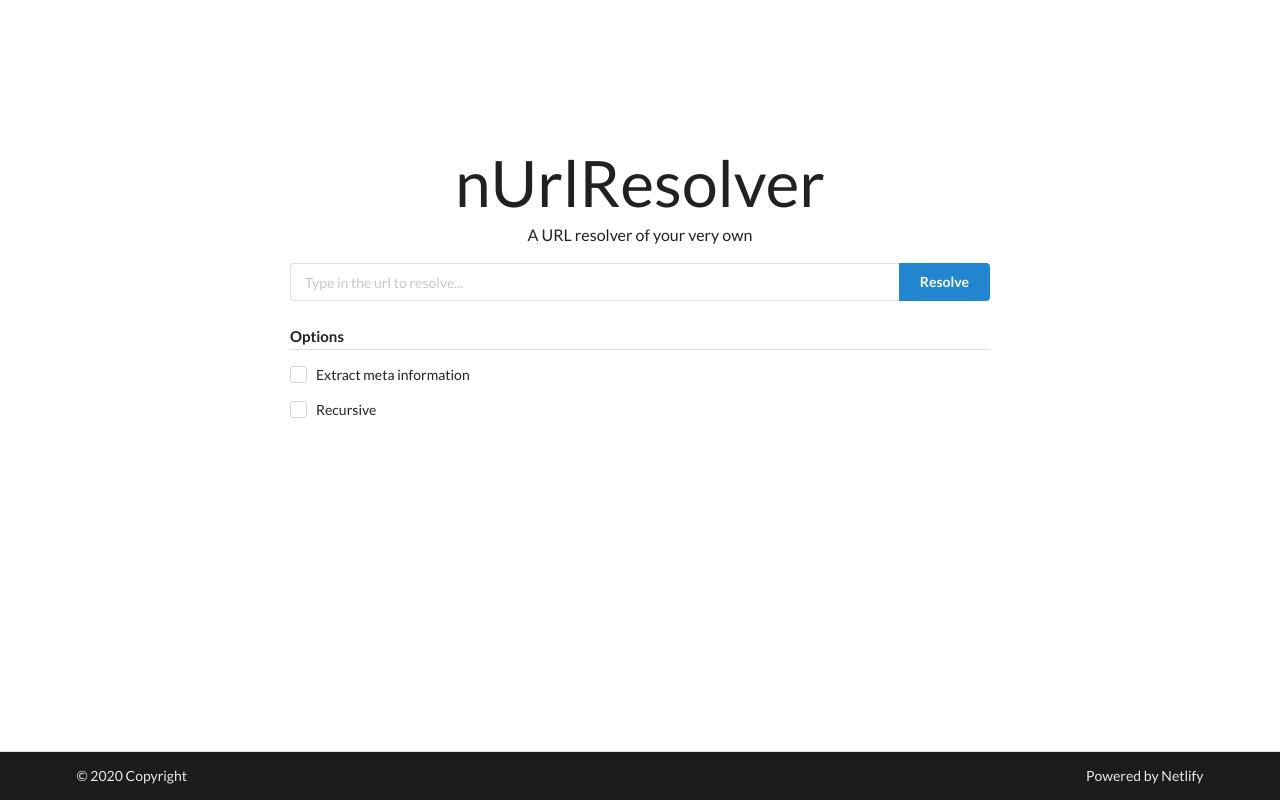
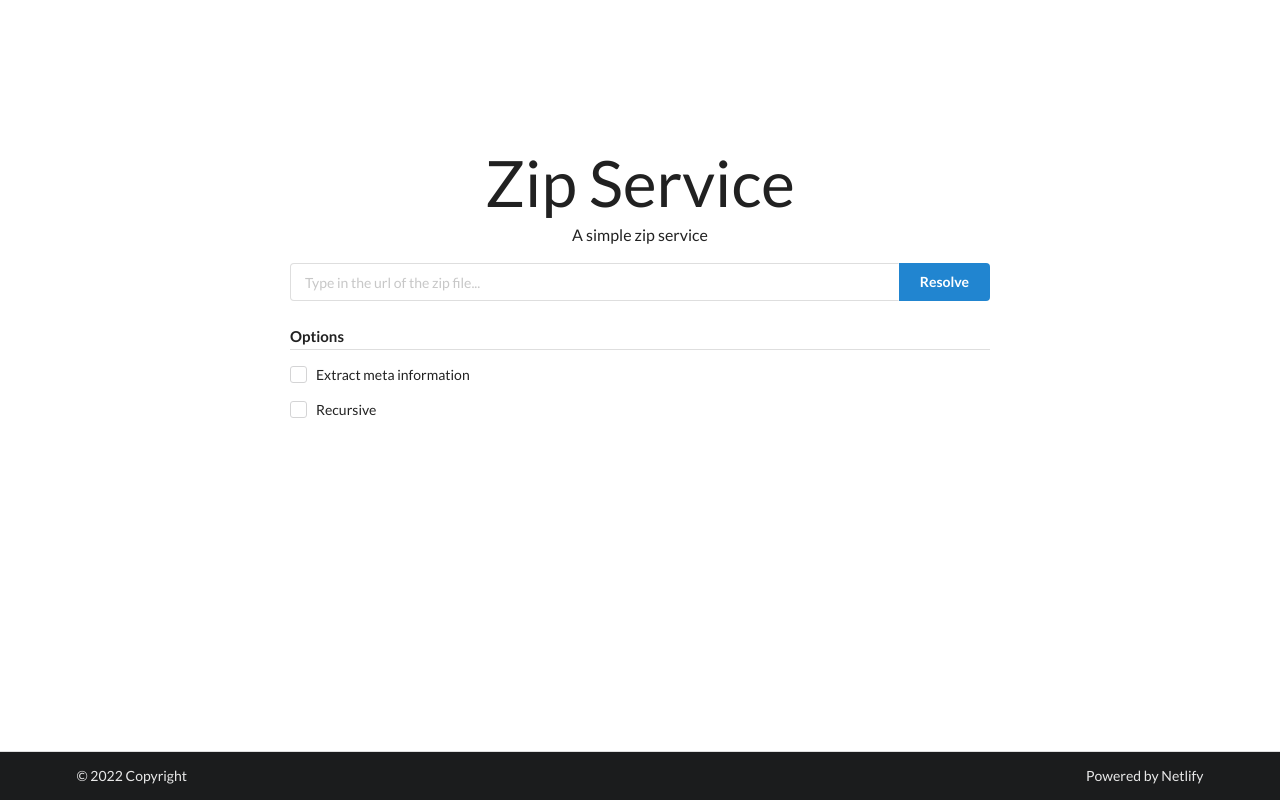
Before and after one commit to mnsrulz/zipservice-netlify, a website: page index.html in a window 1280 px wide. Drawn offline with nearby package versions, Linux system fonts and the light colour scheme.

Commit message:
fix the zip service url

```diff
--- a/express/server.js
+++ b/express/server.js
@@ -18,7 +18,7 @@ router.get('/', (req, res) => {
 router.get('/list', async(req, res) => {
     const { q } = req.query;
     if (q) {
-        const directory = await unzipper.Open.url(zipRequestProxy(), zipFileUrl);
+        const directory = await unzipper.Open.url(zipRequestProxy(), q);
         const result = directory.files.filter(f => f.type === 'File').map(({
             path,
             compressedSize,
--- a/index.html
+++ b/index.html
@@ -6,9 +6,7 @@
     <meta http-equiv="X-UA-Compatible" content="IE=edge,chrome=1" />
     <meta name="viewport" content="width=device-width, initial-scale=1, minimum-scale=1, maximum-scale=1">
     <title>nurlresolver-demo</title>
-  <link rel="stylesheet" href="https://cdnjs.cloudflare.com/ajax/libs/semantic-ui/2.4.1/semantic.min.css"
-    integrity="sha512-8bHTC73gkZ7rZ7vpqUQThUDhqcNFyYi2xgDgPDHc+GXVGHXq+xPjynxIopALmOPqzo9JZj0k6OqqewdGO3EsrQ=="
-    crossorigin="anonymous" />
+    <link rel="stylesheet" href="https://cdnjs.cloudflare.com/ajax/libs/semantic-ui/2.4.1/semantic.min.css" integrity="sha512-8bHTC73gkZ7rZ7vpqUQThUDhqcNFyYi2xgDgPDHc+GXVGHXq+xPjynxIopALmOPqzo9JZj0k6OqqewdGO3EsrQ==" crossorigin="anonymous" />
     <style type="text/css">
         .masthead.segment {
             height: 100%;
@@ -48,16 +46,15 @@
         <div id="app" class="ui vertical masthead segment">
             <div class="ui text center aligned container">
                 <h1 class="ui header">
-          nUrlResolver
+                    Zip Service
                 </h1>
-        <p>A URL resolver of your very own</p>
+                <p>A simple zip service</p>
                 <div class="ui middle aligned left aligned grid">
                     <div class="row">
                         <div class="column">
                             <form method="GET" class="ui form" @submit="resolve">
                                 <div class="ui fluid action input">
-                  <input type="text" autofocus name="q" placeholder="Type in the url to resolve..."
-                    v-bind:class="{ disabled: isResolving }" v-model="queryUrl">
+                                    <input type="text" autofocus name="q" placeholder="Type in the url of the zip file..." v-bind:class="{ disabled: isResolving }" v-model="queryUrl">
                                     <div class="ui primary button" v-if="isResolving">Cancel</div>
                                     <button class="ui primary button" v-bind:class="{ disabled: isResolving }" v-else>Resolve</button>
                                 </div>
@@ -94,7 +91,7 @@
             <div class="ui container">
                 <div class="ui grid">
                     <div class="eight wide column">
-            <p>© 2020 Copyright</p>
+                        <p>© 2022 Copyright</p>
                     </div>
                     <div class="eight wide column right aligned">
                         <p>Powered by Netlify</p>
@@ -103,20 +100,16 @@
             </div>
         </div>
     </div>
-  <script src="https://code.jquery.com/jquery-3.1.1.min.js"
-    integrity="sha256-hVVnYaiADRTO2PzUGmuLJr8BLUSjGIZsDYGmIJLv2b8=" crossorigin="anonymous">
+    <script src="https://code.jquery.com/jquery-3.1.1.min.js" integrity="sha256-hVVnYaiADRTO2PzUGmuLJr8BLUSjGIZsDYGmIJLv2b8=" crossorigin="anonymous">
     </script>
-  <script src="https://cdnjs.cloudflare.com/ajax/libs/semantic-ui/2.4.1/semantic.min.js"
-    integrity="sha512-dqw6X88iGgZlTsONxZK9ePmJEFrmHwpuMrsUChjAw1mRUhUITE5QU9pkcSox+ynfLhL15Sv2al5A0LVyDCmtUw=="
-    crossorigin="anonymous">
+    <script src="https://cdnjs.cloudflare.com/ajax/libs/semantic-ui/2.4.1/semantic.min.js" integrity="sha512-dqw6X88iGgZlTsONxZK9ePmJEFrmHwpuMrsUChjAw1mRUhUITE5QU9pkcSox+ynfLhL15Sv2al5A0LVyDCmtUw==" crossorigin="anonymous">
     </script>
 
     <script src="https://cdn.jsdelivr.net/npm/vue"></script>
     <script>
         $(() => {
             $('.ui.checkbox')
-        .checkbox()
-        ;
+                .checkbox();
         });
 
         var app = new Vue({
@@ -130,7 +123,7 @@
                 recursive: false
             },
             methods: {
-        resolve: async function (e) {
+                resolve: async function(e) {
                     try {
                         e.preventDefault();
                         this.isResolving = true;
@@ -149,12 +142,13 @@
                         };
 
                         const queryParams = encodeFormData(queryObject);
-            const url = '.netlify/functions/server/resolve?' + queryParams;
+                        const url = '.netlify/functions/server/list?' + queryParams;
 
                         const response = await fetch(url, {
                             method: 'GET',
                             headers: {
-                'Content-Type': 'application/x-www-form-urlencoded', 'Accept': 'application/json'
+                                'Content-Type': 'application/x-www-form-urlencoded',
+                                'Accept': 'application/json'
                             }
                         });
 
```
Lines whose indentation alone changed are shown as unchanged.
